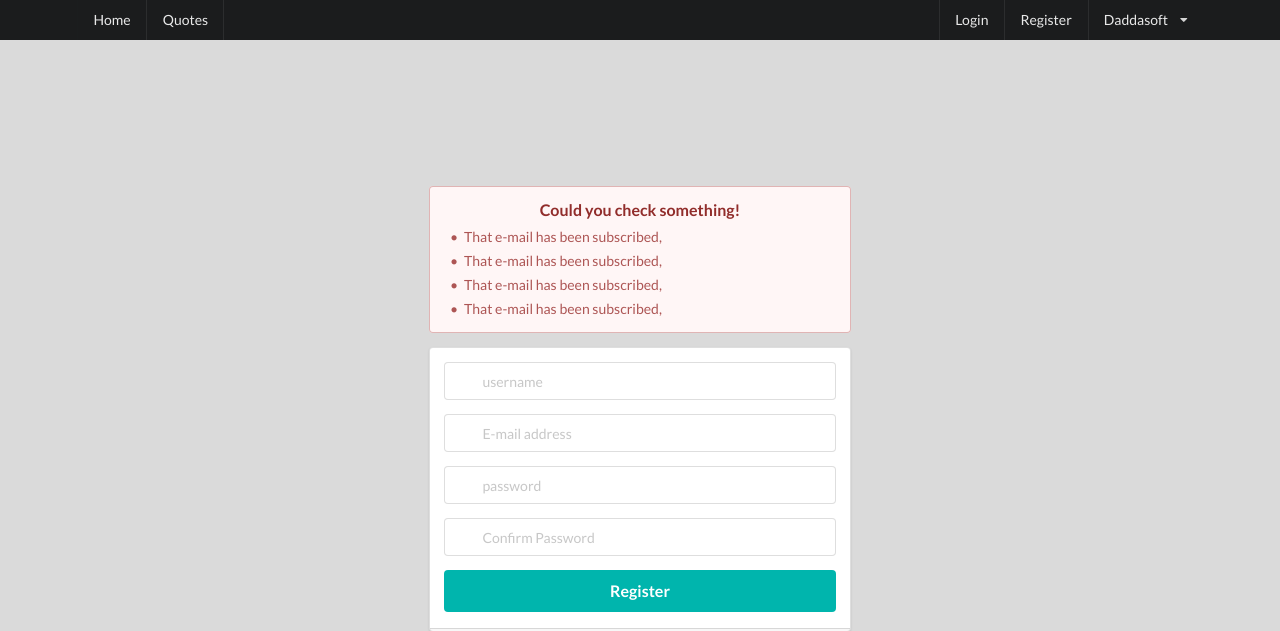
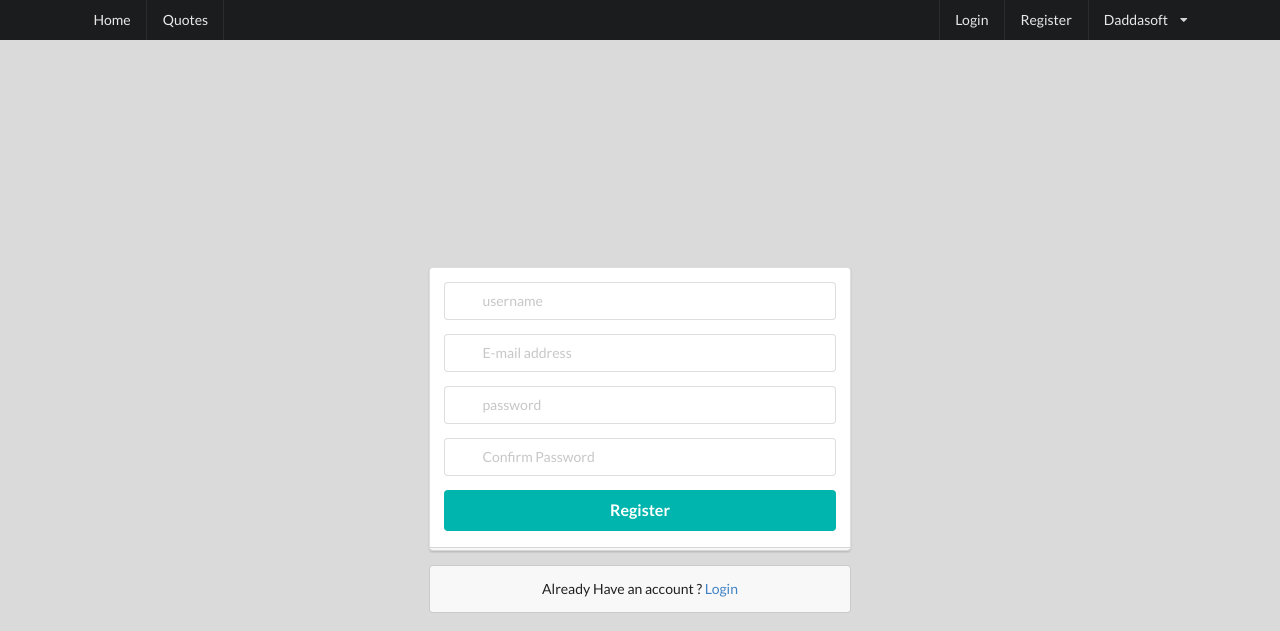
Before and after one commit to daddasoft/FlaskQuotesApi, a Flask app: template templates/auth/register.html in a window 1280 px wide. Shown: the top 631 px of the page. Run offline with Flask 2, Linux system fonts and the light colour scheme; the template is opened without the code that fills it: most values are stand-ins (such as "Sample title", 1, 10 or a date in 2020); some web fonts are replaced.

Commit message:
output errors in The Template 👁

```diff
--- a/templates/auth/register.html
+++ b/templates/auth/register.html
@@ -1,15 +1,17 @@
 {% extends 'layout.html' %} {% block content%}
 <div class="ui middle aligned center aligned grid">
   <div class="column">
+    {% if errors%}
     <div class="ui error message">
       <div class="header">Could you check something!</div>
       <ul class="list">
-        <li>That e-mail has been subscribed,</li>
-        <li>That e-mail has been subscribed,</li>
-        <li>That e-mail has been subscribed,</li>
-        <li>That e-mail has been subscribed,</li>
+        {%for key,value in errors.items()%}
+        <li>{{key}} : {{value}}</li>
+        {%endfor%}
       </ul>
     </div>
+
+    {%endif%}
     <form
       class="ui large form"
       action="{{url_for('registerPost')}}"
```
